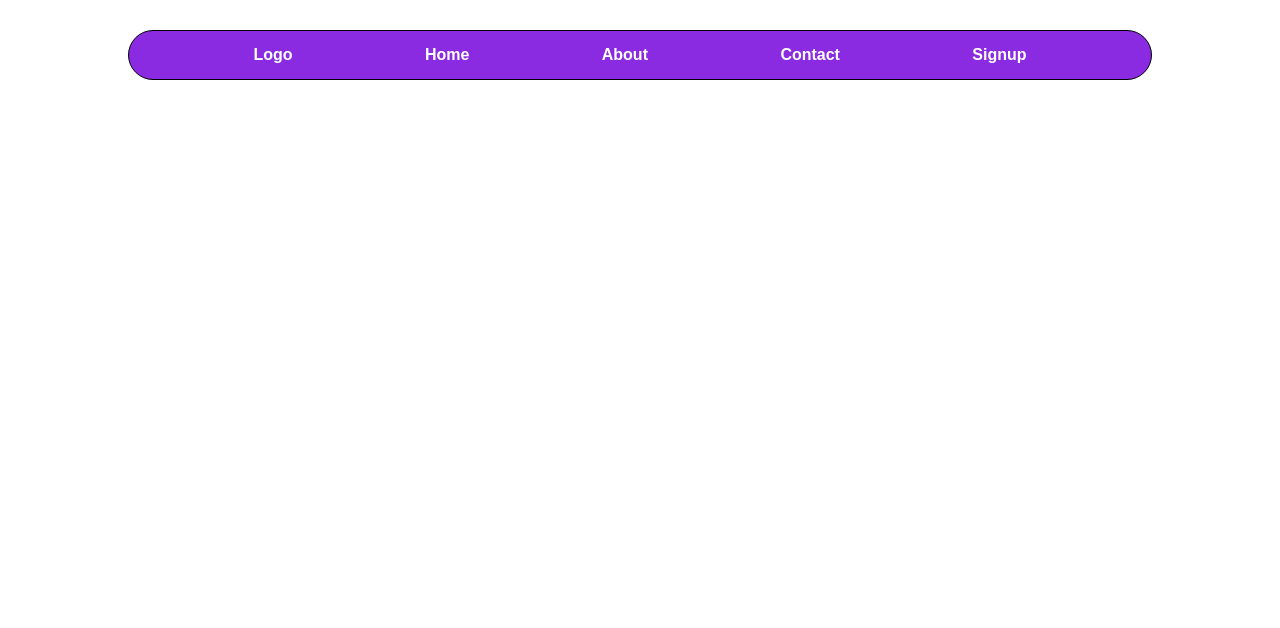
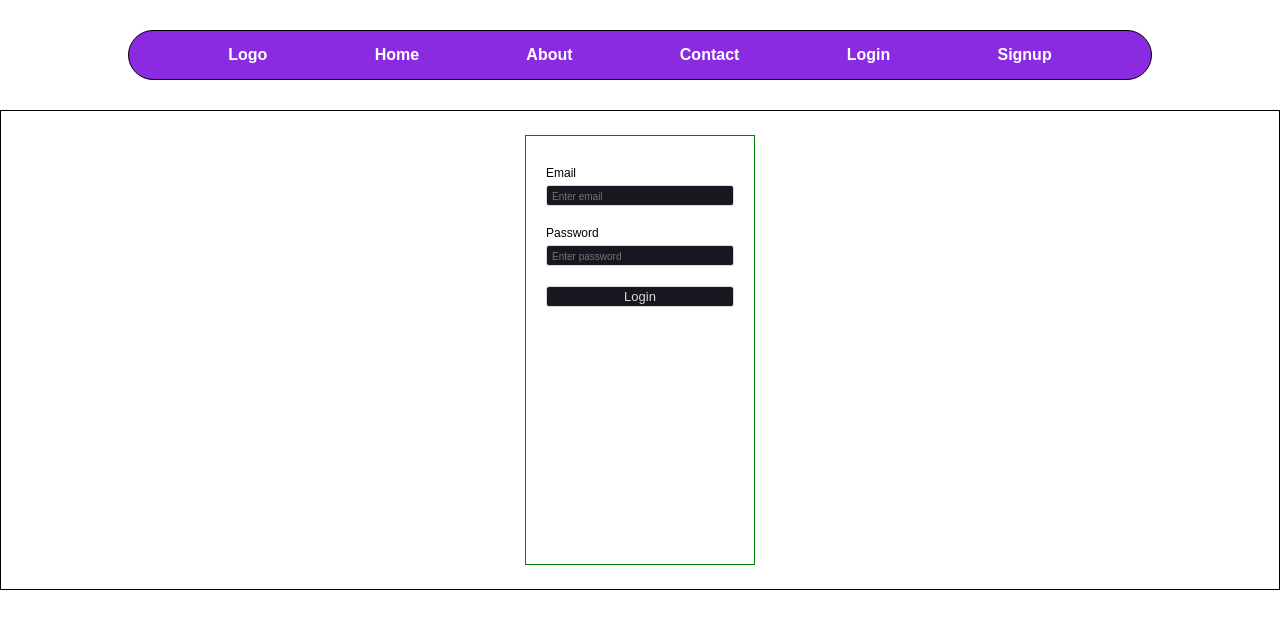
Before and after one commit to AbhimanyuSolanki10/React, a React (Vite) app in the folder browser-router/: page /login in a window 1280 px wide. Shown: the top 628 px of the page. Built offline with nearby package versions, Linux system fonts and the light colour scheme.

Commit message:
12-09-2024

```diff
--- /dev/null
+++ b/browser-router/backend/db.json
@@ -0,0 +1,74 @@
+{
+  "users": [
+    {
+      "id": "1",
+      "username": "example"
+    },
+    {
+      "id": "cb1a",
+      "username": "asdfg",
+      "email": "sdf@gmail.com",
+      "password": "7852"
+    },
+    {
+      "id": "4913",
+      "username": "prasad",
+      "email": "prasad@gmail.com",
+      "password": "1234"
+    },
+    {
+      "id": "a021",
+      "username": "prashad ",
+      "email": "prashad@gmail.com",
+      "password": "1234"
+    },
+    {
+      "id": "dee8",
+      "username": "abhi",
+      "email": "abhimanyusolanki10@gmail.com",
+      "password": "123"
+    },
+    {
+      "id": "836d",
+      "username": "abhimanyusolanki10@gmail.com",
+      "email": "sdf@gmail.com",
+      "password": "545"
+    },
+    {
+      "id": "6eb6",
+      "username": "sarvesh",
+      "email": "sarvesh@gmail.com",
+      "password": "1234567879"
+    },
+    {
+      "id": "0687",
+      "username": "abhimanyu",
+      "email": "abc@gmil.com",
+      "password": "qwerty"
+    },
+    {
+      "id": "8634",
+      "username": "abhiman",
+      "email": "abhimanyusolanki10@gmail.com",
+      "password": "7896455"
+    },
+    {
+      "id": "1e9b",
+      "username": "asdf",
+      "email": "prasasd@gmail.com",
+      "password": "12345"
+    },
+    {
+      "id": "e0e0",
+      "username": "",
+      "email": "",
+      "password": ""
+    },
+    {
+      "id": "a539",
+      "username": "",
+      "email": "",
+      "password": ""
+    }
+  ]
+}
--- a/browser-router/src/App.jsx
+++ b/browser-router/src/App.jsx
@@ -5,18 +5,22 @@ import About from "./pages/about/About";
 import Signup from "./pages/signup/Signup";
 import Contact from "./pages/contact/Contact";
 import { BrowserRouter, Routes, Route } from "react-router-dom";
+import { Toaster } from "react-hot-toast";
+import Login from "./pages/login/Login";
 
 const App = () => {
   return (
     <div>
       <BrowserRouter>
       <Navbar/>
+      <Toaster/>
 
         <Routes>
           <Route path="/" element={<Home/>}/>
           <Route path="/about" element={<About/>}/>
           <Route path="/contact" element={<Contact/>}/>
           <Route path="/signup" element={<Signup/>}/>
+          <Route path="/login" element={<Login/>}/>
         </Routes>
       </BrowserRouter>
     </div>
--- a/browser-router/src/components/navbar/Navbar.jsx
+++ b/browser-router/src/components/navbar/Navbar.jsx
@@ -14,6 +14,7 @@ const Navbar = () => {
             <li><Link to="/">home</Link></li>
             <li><Link to="/about">about</Link></li>
             <li><Link to="/contact">contact</Link></li>
+            <li><Link to="/login">Login</Link></li>
             <li><Link to="/signup">signup</Link></li>
         </ul>
 
--- /dev/null
+++ b/browser-router/src/pages/login/Login.jsx
@@ -0,0 +1,56 @@
+import React, { useState } from 'react'
+import style from "../signup/signup.module.css"
+
+const Login = () => {
+    const [loginUser,setLoginUser]=useState({
+        email:"",
+        password:"",
+    })
+
+    const handleLogin=(e)=>{
+        let{name,value}=e.target;
+        setLoginUser({...loginUser,[name]:value});
+    }
+
+    const handleSubmit=(e)=>{
+        e.preventDefault();
+        console.log(loginUser);
+    }
+  return (
+    <section id={style.signupContainer}>
+    <form onSubmit={handleSubmit}>
+
+      <div className={style.formGroup}>
+        <label htmlFor="email">email</label>
+        <input
+          type="email"
+          name="email"
+          id="email"
+          placeholder="Enter email"
+          value={loginUser.email}
+          onChange={handleLogin}
+
+        />
+      </div>
+
+      <div className={style.formGroup}>
+        <label htmlFor="password">password</label>
+        <input
+          type="password"
+          name="password"
+          id="password"
+          placeholder="Enter password"
+          value={loginUser.password}
+          onChange={handleLogin}
+        />
+      </div>
+
+        <div className={style.formGroup}>
+          <input type="submit" value="Login" />
+      </div>
+    </form>
+  </section>
+  )
+}
+
+export default Login
--- a/browser-router/src/pages/signup/Signup.jsx
+++ b/browser-router/src/pages/signup/Signup.jsx
@@ -1,5 +1,7 @@
 import React, { useState } from "react";
 import style from "./signup.module.css";
+import axios from "axios";
+import toast from "react-hot-toast";
 
 const Signup = () => {
   const [signupUser,setSignupUser] =useState({
@@ -15,11 +17,23 @@ const Signup = () => {
   }
   let handleSubmit = (e)=>{
     e.preventDefault()
-    console.log(signupUser)
+    console.log(signupUser) // playload
+
+    axios.post("http://localhost:5000/users",signupUser).then(()=>{
+              console.log("data sent successfully")
+              //clearing input fields
+              setSignupUser({username:"",email:"",password:""})
+
+            toast.success("signup successfully")
+    }).catch((err)=>{
+        console.log(err,"something went wrong")
+    })
+
+
   }
 
   return (
-    <section id={style.signupConstianer}>
+    <section id={style.signupContainer}>
       <form onSubmit={handleSubmit}>
         <div className={style.formGroup}>
           <label htmlFor="username">usename</label>
@@ -50,11 +64,11 @@ const Signup = () => {
         <div className={style.formGroup}>
           <label htmlFor="password">password</label>
           <input
-            type="text"
+            type="password"
             name="password"
             id="password"
             placeholder="Enter password"
-            value={signupUser.id}
+            value={signupUser.password}
             onChange={handleChange}
 
 
@@ -62,7 +76,7 @@ const Signup = () => {
         </div>
 
           <div className={style.formGroup}>
-            <input type="submit" />
+            <input type="submit" value="Signup"/>
         </div>
       </form>
     </section>
--- a/browser-router/src/pages/signup/signup.module.css
+++ b/browser-router/src/pages/signup/signup.module.css
@@ -1,28 +1,28 @@
-#signupConstianer {
+#signupContainer {
     border: 1px solid black;
     height: 60vh;
     display: flex;
     justify-content: center;
     align-items: center;
 }
-#signupConstianer>form{
+#signupContainer>form{
     border: 1px solid green;
     height: 90%;
     padding: 20px;;
 }
 
-#signupConstianer>form>.formGroup{
+#signupContainer>form>.formGroup{
     padding: 10px 0;
     display: flex;
     flex-direction: column;
 }
 
-#signupConstianer>form>.formGroup>label{
+#signupContainer>form>.formGroup>label{
     font-size: 12px;
     text-transform: capitalize;
     padding-bottom: 5px;
 }
-#signupConstianer>form>.formGroup>input{
+#signupContainer>form>.formGroup>input{
     padding: 2px 5px;
     border: 1px solid gainsboro;
     background-color: #17171f;
@@ -31,11 +31,11 @@
     font-size: 13px;
 }
 
-#signupConstianer>form>.formGroup>input::placeholder{
+#signupContainer>form>.formGroup>input::placeholder{
     font-size: 10px;
 }
 
-#signupConstianer>form>.formGroup>:last-child>input{
+#signupContainer>form>.formGroup>:last-child>input{
     background-color: white;
     color: black;
     font-weight: 700;
```
Also changed, not shown: 1 other file (tests, documents, lock files or other folders).
